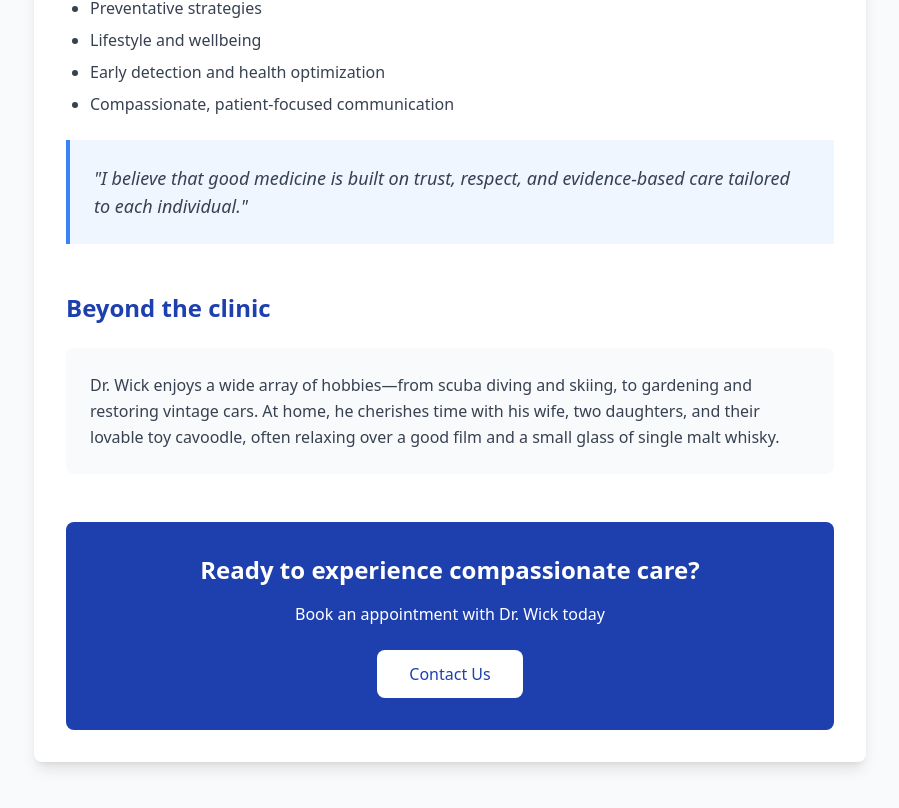
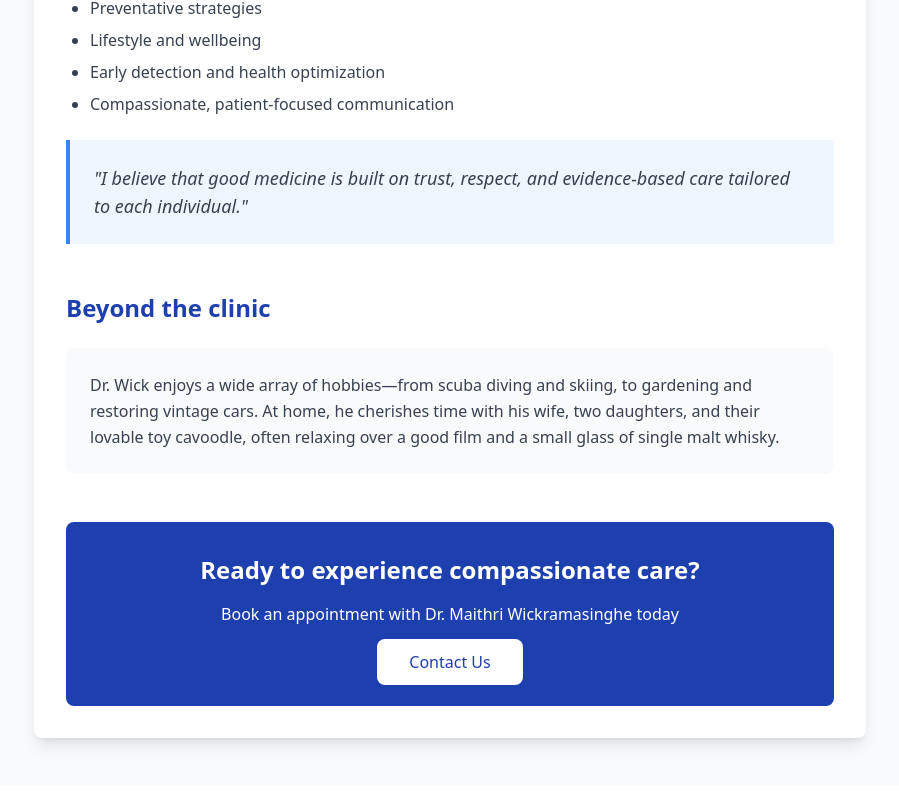
Before and after one commit to SKSritharan/wick-wellbeing-web, a React (Vite) app: page /about in a window 1280 px wide. Shown: the part 906-1714 px from the top of the page, without its empty margins (190-1089 px from the left). After the commit the page ends 1692 px from the top, so only its background shows below. Built offline with nearby package versions, Linux system fonts and the light colour scheme.

Commit message:
Added SEO Contents

```diff
--- a/index.html
+++ b/index.html
@@ -6,9 +6,11 @@
     <title>Dr. Maithri Wickramasinghe</title>
     <link rel="icon" href="/favicon.png" />
     <meta property="og:title" content="Dr. Maithri Wickramasinghe" />
+    <meta
+      property="og:description"
+      content="Dr. Maithri Wickramasinghe Australia"
+    />
     <meta property="og:type" content="website" />
-
-    <meta name="twitter:card" content="summary_large_image" />
   </head>
 
   <body>
--- a/src/pages/About.tsx
+++ b/src/pages/About.tsx
@@ -1,5 +1,4 @@
-
-import Header from '@/components/Header';
+import Header from "@/components/Header";
 
 const About = () => {
   return (
@@ -8,47 +7,77 @@ const About = () => {
 
       <div className="max-w-4xl mx-auto px-4 sm:px-6 lg:px-8 py-12">
         <div className="bg-white rounded-lg shadow-lg p-8">
-          <h1 className="text-4xl font-bold text-gray-800 mb-8 text-center">About Dr. Maithri Wickramasinghe</h1>
+          <h1 className="text-4xl font-bold text-gray-800 mb-8 text-center">
+            About Dr. Maithri Wickramasinghe
+          </h1>
 
           {/* Professional Journey */}
           <section className="mb-12">
-            <h2 className="text-2xl font-semibold text-blue-800 mb-6">Professional Journey</h2>
+            <h2 className="text-2xl font-semibold text-blue-800 mb-6">
+              Professional Journey
+            </h2>
             <div className="prose prose-lg text-gray-700">
               <p className="mb-6">
-                Dr. Maithri Wickramasinghe, known as Dr. Wick graduated from the University of Aberdeen in Scotland in 1996. He initially trained in multiple surgical subspecialties before finding his true calling in General Practice.
+                Dr. Maithri Wickramasinghe, known as Dr. Wick graduated from the
+                University of Aberdeen in Scotland in 1996. He initially trained
+                in multiple surgical subspecialties before finding his true
+                calling in General Practice.
               </p>
               <p className="mb-6">
-                After completing his GP training in Cambridgeshire, UK, Dr. Wick earned membership of the Royal College of General Practitioners and a Diploma in Family Planning and Sexual Health. In 2011, he moved to Melbourne, Australia, and soon received his Fellowship from the Royal Australian College of General Practitioners (FRACGP).
+                After completing his GP training in Cambridgeshire, UK, Dr. Wick
+                earned membership of the Royal College of General Practitioners
+                and a Diploma in Family Planning and Sexual Health. In 2011, he
+                moved to Melbourne, Australia, and soon received his Fellowship
+                from the Royal Australian College of General Practitioners
+                (FRACGP).
               </p>
             </div>
           </section>
 
           {/* Qualifications */}
           <section className="mb-12">
-            <h2 className="text-2xl font-semibold text-blue-800 mb-6">Qualifications</h2>
+            <h2 className="text-2xl font-semibold text-blue-800 mb-6">
+              Qualifications
+            </h2>
             <div className="grid md:grid-cols-3 gap-6">
               <div className="bg-blue-50 p-6 rounded-lg text-center">
-                <h3 className="text-xl font-semibold text-blue-800 mb-2">MBChB</h3>
-                <p className="text-gray-600">University of Aberdeen, Scotland</p>
+                <h3 className="text-xl font-semibold text-blue-800 mb-2">
+                  MBChB
+                </h3>
+                <p className="text-gray-600">
+                  University of Aberdeen, Scotland
+                </p>
                 <p className="text-sm text-gray-500">1996</p>
               </div>
               <div className="bg-green-50 p-6 rounded-lg text-center">
-                <h3 className="text-xl font-semibold text-green-800 mb-2">MRCGP</h3>
-                <p className="text-gray-600">Royal College of General Practitioners, UK</p>
+                <h3 className="text-xl font-semibold text-green-800 mb-2">
+                  MRCGP
+                </h3>
+                <p className="text-gray-600">
+                  Royal College of General Practitioners, UK
+                </p>
               </div>
               <div className="bg-purple-50 p-6 rounded-lg text-center">
-                <h3 className="text-xl font-semibold text-purple-800 mb-2">FRACGP</h3>
-                <p className="text-gray-600">Royal Australian College of General Practitioners</p>
+                <h3 className="text-xl font-semibold text-purple-800 mb-2">
+                  FRACGP
+                </h3>
+                <p className="text-gray-600">
+                  Royal Australian College of General Practitioners
+                </p>
               </div>
             </div>
           </section>
 
           {/* Experience and Philosophy */}
           <section className="mb-12">
-            <h2 className="text-2xl font-semibold text-blue-800 mb-6">Experience and Philosophy</h2>
+            <h2 className="text-2xl font-semibold text-blue-800 mb-6">
+              Experience and Philosophy
+            </h2>
             <div className="prose prose-lg text-gray-700">
               <p className="mb-6">
-                With broad exposure to both UK and Australian health systems, Dr. Wick has developed an adaptive, holistic approach to primary care. He places high importance on:
+                With broad exposure to both UK and Australian health systems,
+                Dr. Wick has developed an adaptive, holistic approach to primary
+                care. He places high importance on:
               </p>
               <ul className="list-disc pl-6 mb-6 space-y-2">
                 <li>Preventative strategies</li>
@@ -57,17 +86,24 @@ const About = () => {
                 <li>Compassionate, patient-focused communication</li>
               </ul>
               <blockquote className="bg-blue-50 border-l-4 border-blue-500 p-6 italic text-lg">
-                "I believe that good medicine is built on trust, respect, and evidence-based care tailored to each individual."
+                "I believe that good medicine is built on trust, respect, and
+                evidence-based care tailored to each individual."
               </blockquote>
             </div>
           </section>
 
           {/* Beyond the clinic */}
           <section className="mb-12">
-            <h2 className="text-2xl font-semibold text-blue-800 mb-6">Beyond the clinic</h2>
+            <h2 className="text-2xl font-semibold text-blue-800 mb-6">
+              Beyond the clinic
+            </h2>
             <div className="bg-gray-50 p-6 rounded-lg">
               <p className="text-gray-700 leading-relaxed">
-                Dr. Wick enjoys a wide array of hobbies—from scuba diving and skiing, to gardening and restoring vintage cars. At home, he cherishes time with his wife, two daughters, and their lovable toy cavoodle, often relaxing over a good film and a small glass of single malt whisky.
+                Dr. Wick enjoys a wide array of hobbies—from scuba diving and
+                skiing, to gardening and restoring vintage cars. At home, he
+                cherishes time with his wife, two daughters, and their lovable
+                toy cavoodle, often relaxing over a good film and a small glass
+                of single malt whisky.
               </p>
             </div>
           </section>
@@ -75,11 +111,16 @@ const About = () => {
           {/* Call to Action */}
           <section className="text-center">
             <div className="bg-blue-800 text-white p-8 rounded-lg">
-              <h3 className="text-2xl font-semibold mb-4">Ready to experience compassionate care?</h3>
-              <p className="mb-6">Book an appointment with Dr. Wick today</p>
-              <button className="bg-white text-blue-800 px-8 py-3 rounded-lg hover:bg-gray-100 transition-colors font-medium">
+              <h3 className="text-2xl font-semibold mb-4">
+                Ready to experience compassionate care?
+              </h3>
+              <p className="mb-6">Book an appointment with Dr. Maithri Wickramasinghe today</p>
+              <a
+                href="https://share.google/SUTyWWduaIEwU25z7"
+                className="bg-white text-blue-800 px-8 py-3 rounded-lg hover:bg-gray-100 transition-colors font-medium"
+              >
                 Contact Us
-              </button>
+              </a>
             </div>
           </section>
         </div>
--- a/src/pages/SinglePage.tsx
+++ b/src/pages/SinglePage.tsx
@@ -200,7 +200,7 @@ const SinglePage = () => {
             <h2 className="text-4xl font-bold text-gray-800 mb-6">
               Our Services
             </h2>
-            <p className="text-lg text-gray-600 max-w-3xl mx-auto">
+            <p className="text-lg text-gray-600 mx-auto">
               Dr. Wick offers comprehensive medical care with a focus on
               preventative health, evidence-based treatment, and compassionate
               patient care.
@@ -290,7 +290,7 @@ const SinglePage = () => {
             <h2 className="text-4xl font-bold text-gray-800 mb-6">
               Latest Health Articles
             </h2>
-            <p className="text-lg text-gray-600 max-w-3xl mx-auto">
+            <p className="text-lg text-gray-600 mx-auto">
               Stay informed with the latest insights on health, wellness, and
               medical care from Dr. Wick's expertise.
             </p>
@@ -350,10 +350,15 @@ const SinglePage = () => {
               <h3 className="text-2xl font-semibold mb-4">
                 Ready to experience compassionate care?
               </h3>
-              <p className="mb-6">Book an appointment with Dr. Wick today</p>
-              <button className="bg-white text-blue-800 px-8 py-3 rounded-lg hover:bg-gray-100 transition-colours font-medium">
+              <p className="mb-6">
+                Book an appointment with Dr. Maithri Wickramasinghe today
+              </p>
+              <a
+                href="https://share.google/SUTyWWduaIEwU25z7"
+                className="bg-white text-blue-800 px-8 py-3 rounded-lg hover:bg-gray-100 transition-colours font-medium"
+              >
                 Contact Us
-              </button>
+              </a>
             </div>
           </div>
         </div>
```
Also changed, not shown: src/pages/Services.tsx (+30 -17 lines).
